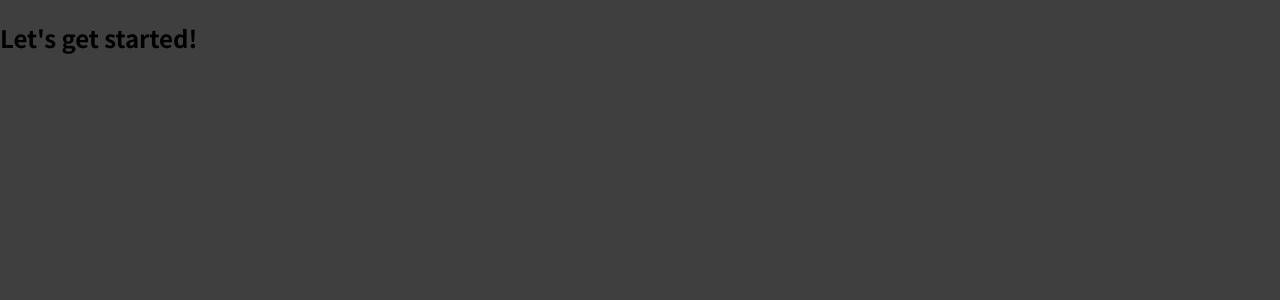
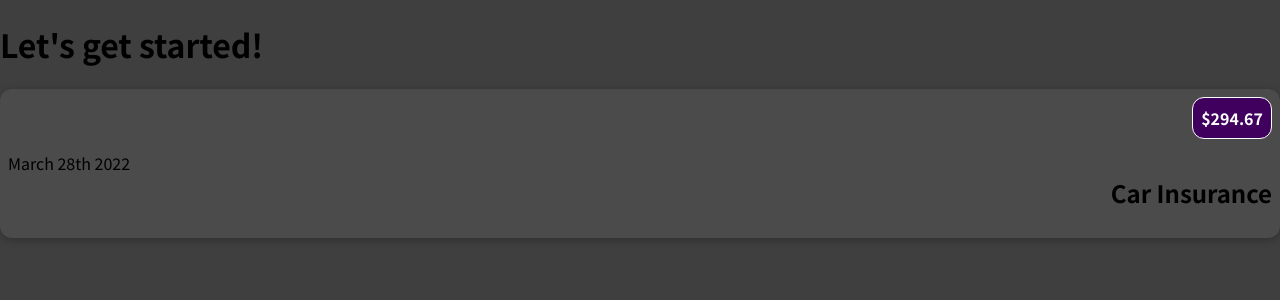
Before and after one commit to AkshayBhuva/react-expense-app, a JavaScript app: page / in a window 1280 px wide. Shown: the top 300 px of the page. Built offline with nearby package versions, Linux system fonts and the light colour scheme.

Commit message:
add ExpenseItem.css and apply to ExpenseItem.js

```diff
--- a/src/App.js
+++ b/src/App.js
@@ -1,7 +1,10 @@
+import ExpenseItem from './components/ExpenseItem';
+
 function App() {
    return (
       <div>
-         <h2>Let's get started!</h2>
+         <h1>Let's get started!</h1>
+         <ExpenseItem></ExpenseItem>
       </div>
    );
 }
--- /dev/null
+++ b/src/components/ExpenseItem.css
@@ -0,0 +1,30 @@
+.expense-item {
+   display: flex;
+   justify-content: space-between;
+   align-items: center;
+   box-shadow: 0 2px 8px rgba(0, 0, 0, 0.25);
+   padding: 0.5rem;
+   margin: 1rem 0;
+   border-radius: 12px;
+   background-color: #4b4b4b;
+}
+
+.expense-item__description {
+   display: flex;
+   flex-direction: column;
+   gap: 1rem;
+   align-items: flex-end;
+   flex-flow: column-reverse;
+   justify-content: flex-start;
+   flex: 1;
+}
+
+.expense-item__price {
+   font-size: 1rem;
+   font-weight: bold;
+   color: white;
+   background-color: #40005d;
+   border: 1px solid white;
+   padding: 0.5rem;
+   border-radius: 12px;
+}
--- a/src/components/ExpenseItem.js
+++ b/src/components/ExpenseItem.js
@@ -1,3 +1,15 @@
+import './ExpenseItem.css';
+
 function ExpenseItem() {
-   return <h2>Expense Item!</h2>;
+   return (
+      <div className='expense-item'>
+         <div>March 28th 2022</div>
+         <div className='expense-item__description'>
+            <h2>Car Insurance</h2>
+            <div className='expense-item__price'>$294.67</div>
+         </div>
+      </div>
+   );
 }
+
+export default ExpenseItem;
```
